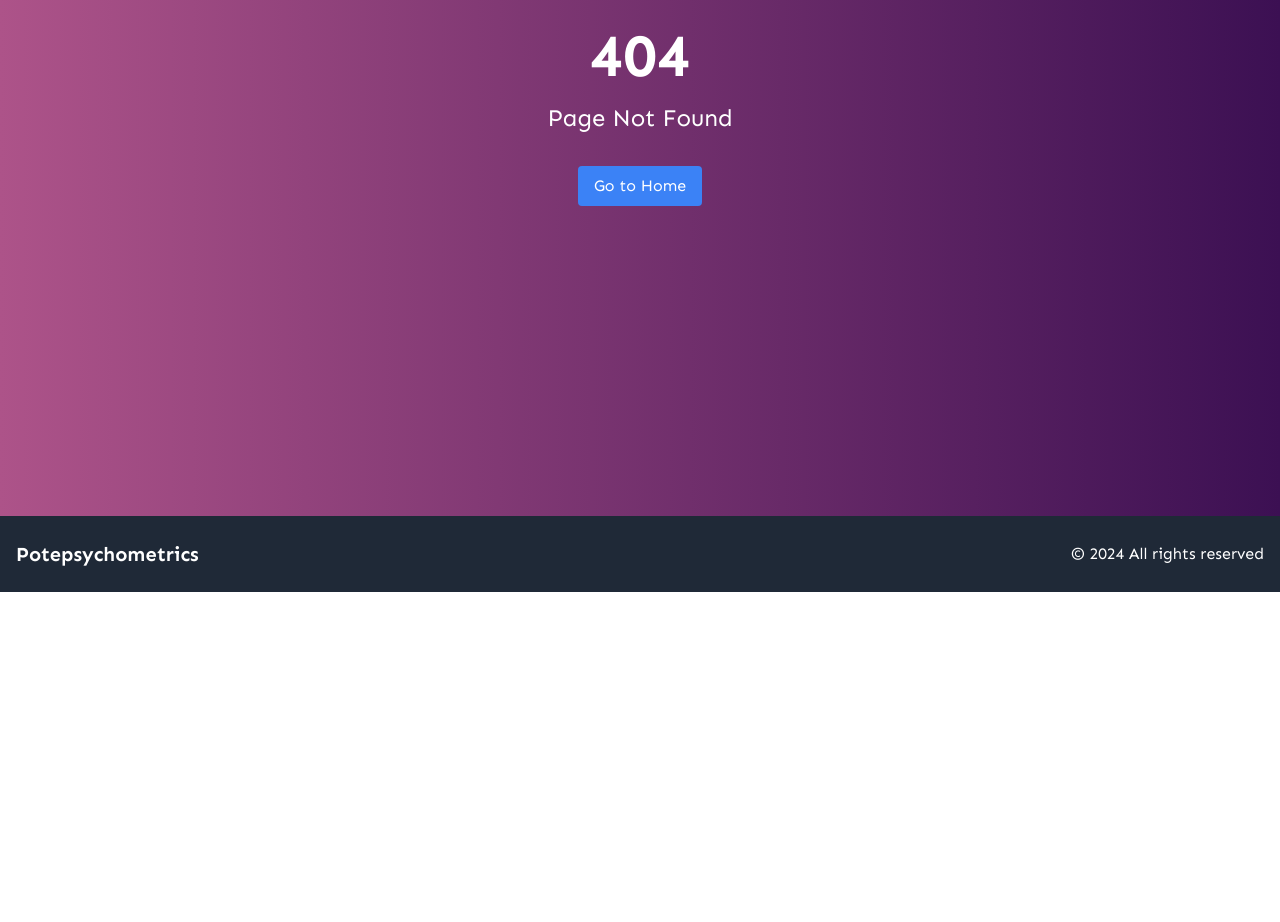
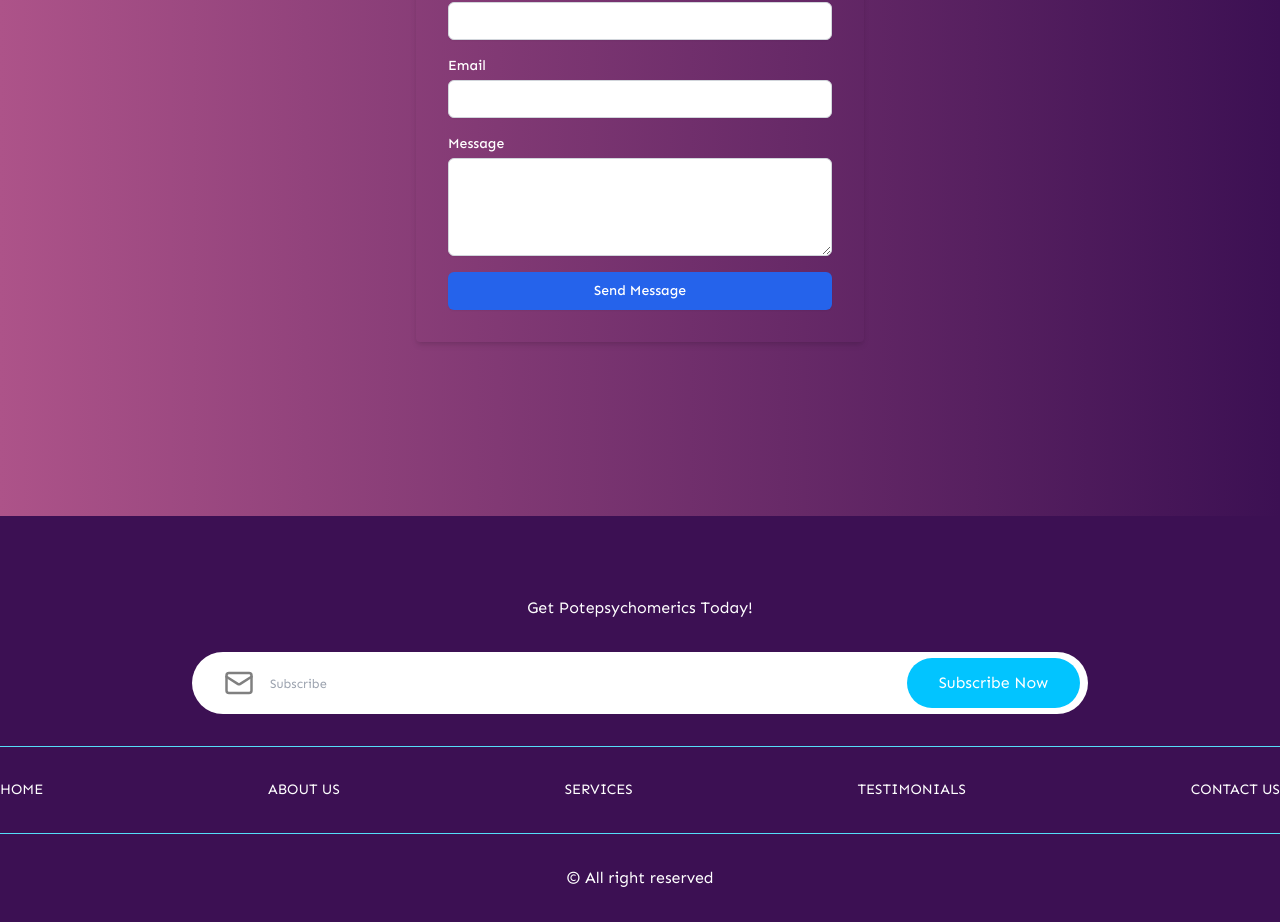
Before and after one commit to hasan814/Potepsychometrics, a Next.js app: page /contact in a window 1280 px wide. Before the commit this address had no page. Shown: the part 416-1338 px from the top of the page. Before the commit the page ends 1008 px from the top, so only its background shows below. Built offline with nearby package versions, Linux system fonts and the light colour scheme.

Commit message:
Finished Footer Section

```diff
--- /dev/null
+++ b/src/app/contact/page.tsx
@@ -0,0 +1,7 @@
+import ContactUsPage from "@/templates/ContactPage/ContactUsPage";
+
+const ContactUs = () => {
+  return <ContactUsPage />;
+};
+
+export default ContactUs;
--- /dev/null
+++ b/src/components/layouts/Footer/Footer.css
@@ -0,0 +1,48 @@
+.f-wrapper .container {
+  padding: 5rem 0 2rem 0;
+}
+
+.f-wrapper {
+  background-color: rgb(60, 16, 83);
+}
+
+.f-container {
+  gap: 2rem;
+  display: flex;
+  flex-direction: column;
+  align-items: center;
+}
+
+.f-container .title {
+  color: #fff;
+}
+
+.f-container hr {
+  border-color: var(--border-color-light);
+  width: 100%;
+}
+
+.f-menu {
+  width: 100%;
+  display: flex;
+  flex-wrap: wrap;
+  justify-content: space-between;
+}
+
+.f-menu a {
+  color: #fff;
+  text-transform: uppercase;
+  font-size: 0.9rem;
+}
+
+.copy {
+  color: #fff;
+}
+
+@media (max-width: 990px) {
+  .f-menu {
+    gap: 2rem;
+    flex-direction: column;
+    align-items: center;
+  }
+}
--- a/src/components/layouts/Footer/Footer.tsx
+++ b/src/components/layouts/Footer/Footer.tsx
@@ -1,17 +1,28 @@
-"use client";
+import Subscribe from "@/modules/Subscribe/Subscribe";
+import Link from "next/link";
 
-import React from "react";
+import "./Footer.css";
 
-const Footer: React.FC = () => {
+const Footer = () => {
   return (
-    <footer className="bg-gray-800 text-white py-6">
-      <div className="mx-auto px-4">
-        <div className="flex flex-wrap justify-between items-center">
-          <h2 className="text-xl font-bold">Potepsychometrics</h2>
-          <p>&copy; {new Date().getFullYear()} All rights reserved</p>
+    <div className="f-wrapper">
+      <div className="container">
+        <div className="f-container">
+          <span className="title">Get Potepsychomerics Today!</span>
+          <Subscribe />
+          <hr />
+          <div className="f-menu">
+            <Link href={"/"}>Home</Link>
+            <Link href={"/aboutus"}>About Us</Link>
+            <Link href={"/services"}>Services</Link>
+            <Link href={"/testimonial"}>Testimonials</Link>
+            <Link href={"/contact"}>Contact Us</Link>
+          </div>
+          <hr />
+          <span className="copy">&copy; All right reserved</span>
         </div>
       </div>
-    </footer>
+    </div>
   );
 };
 
--- /dev/null
+++ b/src/components/modules/Subscribe/Subscribe.css
@@ -0,0 +1,36 @@
+.s-sub {
+  background-color: #fff;
+  padding: 1rem 2rem;
+  width: 70%;
+  border-radius: 999px;
+  display: flex;
+  align-items: center;
+  position: relative;
+  overflow: hidden;
+}
+
+.s-sub > input {
+  outline: none;
+  border: none;
+  margin-left: 1rem;
+  font-size: 1rem;
+  color: rgb(150, 150, 150);
+  flex: 1;
+  font-family: "Sen";
+}
+
+.s-sub > input::placeholder {
+  font-size: 0.8rem;
+}
+
+.subscribe-now {
+  height: 80%;
+  right: 0.5rem;
+  display: flex;
+  padding: 0rem 2rem;
+  position: absolute;
+  align-items: center;
+  border-radius: 999px;
+  justify-content: center;
+  background-color: var(--secondary-color);
+}
--- /dev/null
+++ b/src/components/modules/Subscribe/Subscribe.tsx
@@ -0,0 +1,49 @@
+"use client";
+
+import { LuMail } from "react-icons/lu";
+import { motion } from "framer-motion";
+
+import "./Subscribe.css";
+import { containerVariants } from "@/utils/animation";
+
+const Subscribe = () => {
+  return (
+    <motion.div
+      initial={{ width: ".5rem", borderRadius: "100%" }}
+      whileInView={{
+        width: "70%",
+        borderRadius: "999px",
+        transition: { type: "easeOut", duration: 1 },
+      }}
+      className="s-sub"
+    >
+      <motion.div
+        variants={containerVariants}
+        initial="offscreen"
+        whileInView={"onscreen"}
+        viewport={{ once: true }}
+      >
+        <LuMail size={30} color="grey" />
+      </motion.div>
+      <motion.input
+        variants={containerVariants}
+        initial="offscreen"
+        whileInView={"onscreen"}
+        viewport={{ once: true }}
+        type="text"
+        placeholder="Subscribe"
+      />
+      <motion.div
+        variants={containerVariants}
+        initial="offscreen"
+        whileInView={"onscreen"}
+        viewport={{ once: true }}
+        className="subscribe-now"
+      >
+        Subscribe Now
+      </motion.div>
+    </motion.div>
+  );
+};
+
+export default Subscribe;
--- /dev/null
+++ b/src/components/templates/ContactPage/ContactUsPage.tsx
@@ -0,0 +1,93 @@
+"use client";
+
+import { useState } from "react";
+
+const ContactUsPage = () => {
+  const [formData, setFormData] = useState({
+    name: "",
+    email: "",
+    message: "",
+  });
+
+  const handleChange = (e) => {
+    const { name, value } = e.target;
+    setFormData({
+      ...formData,
+      [name]: value,
+    });
+  };
+
+  const handleSubmit = (e) => {
+    e.preventDefault();
+    // Handle form submission logic here
+    console.log("Form data submitted:", formData);
+  };
+
+  return (
+    <div className="flex justify-center items-center min-h-screen ">
+      <div className="p-8 rounded shadow-md w-full max-w-md">
+        <h1 className="text-2xl font-bold mb-6">Contact Us</h1>
+        <form onSubmit={handleSubmit} className="space-y-4">
+          <div>
+            <label
+              htmlFor="name"
+              className="block text-sm font-medium text-white"
+            >
+              Name
+            </label>
+            <input
+              type="text"
+              id="name"
+              name="name"
+              value={formData.name}
+              onChange={handleChange}
+              className="mt-1 p-2 block w-full border border-gray-300 rounded-md shadow-sm focus:ring-blue-500 focus:border-blue-500 sm:text-sm"
+            />
+          </div>
+          <div>
+            <label
+              htmlFor="email"
+              className="block text-sm font-medium text-white"
+            >
+              Email
+            </label>
+            <input
+              type="email"
+              id="email"
+              name="email"
+              value={formData.email}
+              onChange={handleChange}
+              className="mt-1 p-2 block w-full border border-gray-300 rounded-md shadow-sm focus:ring-blue-500 focus:border-blue-500 sm:text-sm"
+            />
+          </div>
+          <div>
+            <label
+              htmlFor="message"
+              className="block text-sm font-medium text-white"
+            >
+              Message
+            </label>
+            <textarea
+              id="message"
+              name="message"
+              value={formData.message}
+              onChange={handleChange}
+              className="mt-1 p-2 block w-full border border-gray-300 rounded-md shadow-sm focus:ring-blue-500 focus:border-blue-500 sm:text-sm"
+              rows="4"
+            ></textarea>
+          </div>
+          <div>
+            <button
+              type="submit"
+              className="w-full flex justify-center py-2 px-4 border border-transparent rounded-md shadow-sm text-sm font-medium text-white bg-blue-600 hover:bg-blue-700 focus:outline-none focus:ring-2 focus:ring-offset-2 focus:ring-blue-500"
+            >
+              Send Message
+            </button>
+          </div>
+        </form>
+      </div>
+    </div>
+  );
+};
+
+export default ContactUsPage;
```
Also changed, not shown: src/components/layouts/Footer/Footer.module.css (deleted).
